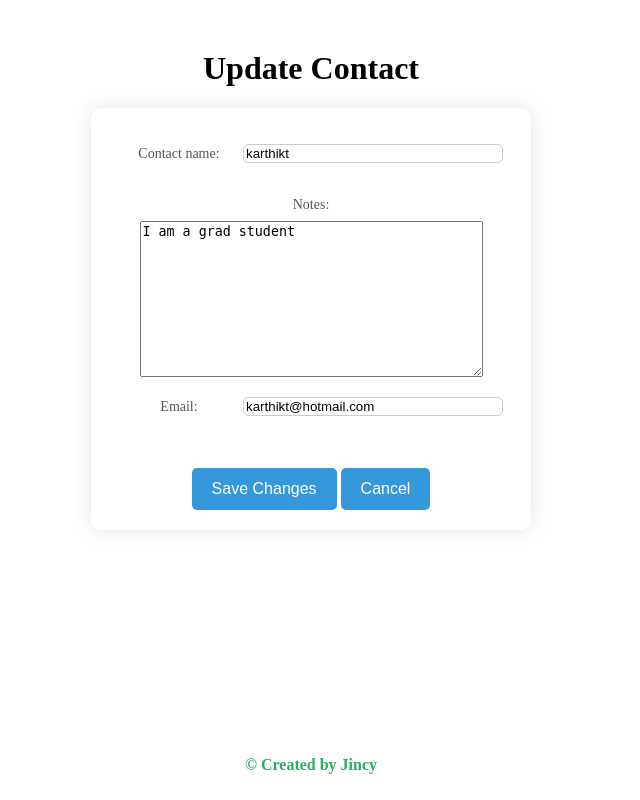
After one commit to karthikt1995/Karthik_Thirunagari, a Django app: page /karthikt0624/update_contact/1/ in a window 1280 px wide. The commit adds this page. Shown: the whole page, without its empty margins (329-969 px from the left). Run offline with Django 4.2, Linux system fonts and the light colour scheme; data comes from the database, SQL or seed files in the repository; both versions use the stored data as it was after the commit.

Commit message:
Commit commit4 edit page for updating contact

```diff
--- a/karthikt0624/karthikurl.py
+++ b/karthikt0624/karthikurl.py
@@ -1,6 +1,6 @@
 from django.urls import path,re_path
 from .import views
-from .views import startpage, contact_detail, create_contact
+from .views import startpage, contact_detail, create_contact, update_contact
 urlpatterns=[
 
     path('message/',views.index),
@@ -9,5 +9,9 @@ urlpatterns=[
     path('create_contact/', create_contact, name='create_contact'),
 
 
+    path('update_contact/<int:serial_number>/', update_contact, name='update_contact'),
+
+
+
 
 ]
--- a/karthikt0624/views.py
+++ b/karthikt0624/views.py
@@ -29,3 +29,18 @@ def create_contact(request):
         form = ContactForm()
 
     return render(request, 'contact/create_contact.html', {'form': form})
+
+#update contact
+
+def update_contact(request, serial_number):
+    contact = get_object_or_404(Contact, serial_number=serial_number)
+
+    if request.method == 'POST':
+        form = ContactForm(request.POST, instance=contact)
+        if form.is_valid():
+            form.save()
+            return redirect('startpage')
+    else:
+        form = ContactForm(instance=contact)
+
+    return render(request, 'contact/update_contact.html', {'form': form, 'contact': contact})
--- a/templates/contact/contact_detail.html
+++ b/templates/contact/contact_detail.html
@@ -25,7 +25,7 @@
         <p><strong>Time Created:</strong> {{ contact.date_created }}</p>
 
         <div class="buttons">
-            <a href="">
+            <a href="{% url 'update_contact' contact.serial_number %}">
                 <button class="edit-btn">Edit</button>
             </a>
             <a href="">
--- a/templates/contact/startpage.html
+++ b/templates/contact/startpage.html
@@ -39,9 +39,11 @@
                 <td>{{ contact.date_created }}</td>
                 <td>
                     <a href="{% url 'contact_detail' contact.serial_number %}">Detail</a>
+                    <a href="{% url 'update_contact' contact.serial_number %}">Edit</a>
 
 
-                    <a href="">Edit</a>
+
+
                     <a href="">Delete</a>
                 </td>
             </tr>
--- /dev/null
+++ b/templates/contact/update_contact.html
@@ -0,0 +1,34 @@
+{% load static %}
+<!DOCTYPE html>
+<html lang="en">
+<head>
+    <meta charset="UTF-8">
+    <meta name="viewport" content="width=device-width, initial-scale=1.0">
+
+    <link rel="stylesheet" type="text/css" href="{% static 'contact/formstyle.css' %}">
+
+    <title>Edit Contact</title>
+    <!-- Add your CSS styles here if needed -->
+</head>
+<body>
+  <div class="container">
+
+{% block content %}
+  <h1>Update Contact</h1>
+  <form method="post" action="{% url 'update_contact' contact.serial_number %}">
+    {% csrf_token %}
+    {{ form.as_p }}
+    <button type="submit">Save Changes</button>
+    <a href="{% url 'startpage' %}" class="back-link">
+      <button type="button">Cancel</button></a>
+  </form>
+{% endblock %}
+
+<div class="footer">
+  <p class="copyright"> &copy; Created by Jincy</p>
+</div>
+
+</div>
+
+</body>
+</html>
```
Also changed, not shown: db.sqlite3, 2 other files.
